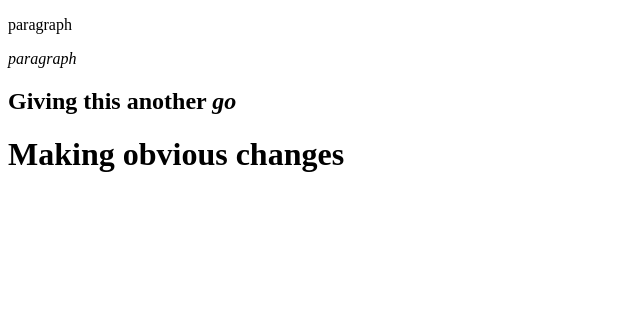
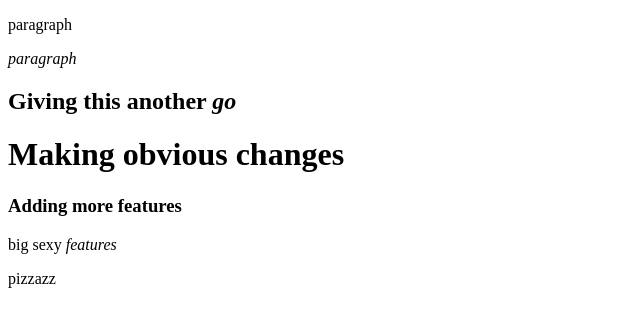
Before and after one commit to kstack885/info343-test, a plain HTML site: page index.html in a window 1280 px wide. Shown: the whole page, without its empty margins (0-640 px from the left). Drawn offline with Linux system fonts and the light colour scheme.

Commit message:
Add sexy features

```diff
--- a/index.html
+++ b/index.html
@@ -12,5 +12,8 @@
     </p>
     <h2> Giving this another <em> go </em> </h2>
     <h1> Making obvious changes </h1>
+    <h3> Adding more features </h3>
+    <p> big sexy <em> features </em> </p>
+    <p> pizzazz </p>
   </body>
 </html>
```
